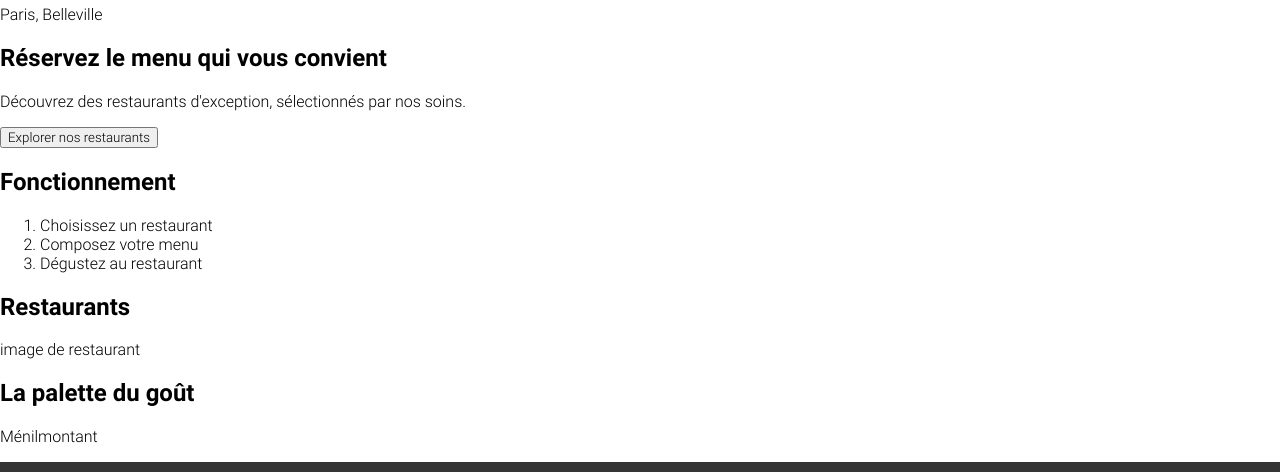
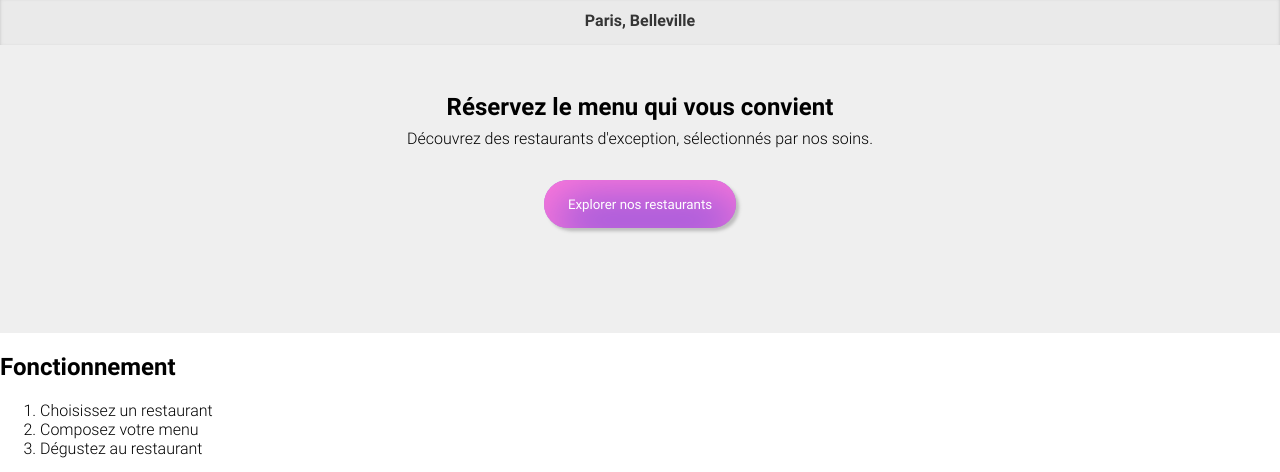
Before and after one commit to JeremyLB2357/JeremyLeBosser_3_02032021, a website: page index.html in a window 1280 px wide. Shown: the part 67-539 px from the top of the page. Drawn offline with Linux system fonts and the light colour scheme; a web font is replaced by a local one.

Commit message:
build [main-description]:  mise en forme

```diff
--- a/index.html
+++ b/index.html
@@ -12,13 +12,15 @@
         <p class="logo">ohmyfood</p>
     </header>
     <main>
-        <section> <!--explorer nos restaurants -->
-            <p>Paris, Belleville</p>
-            <h1>Réservez le menu qui vous convient</h1>
-            <p>Découvrez des restaurants d'exception, sélectionnés par nos soins.</p>
-            <button>Explorer nos restaurants</button>
+        <section class="bloc-description"> <!--explorer nos restaurants -->
+            <p class="localisation">Paris, Belleville</p>
+            <div class="test">
+            <h1 class="description__titre">Réservez le menu qui vous convient</h1>
+            <p class="description__texte">Découvrez des restaurants d'exception, sélectionnés par nos soins.</p>
+            <button class="description__btn">Explorer nos restaurants</button>
+            </div>
         </section>
-        <section> <!--Fontionnement-->
+        <section class="fonctionnement"> <!--Fontionnement-->
             <h1>Fonctionnement</h1>
             <ol>
                 <li>Choisissez un restaurant</li>
@@ -26,7 +28,7 @@
                 <li>Dégustez au restaurant</li>
             </ol>
         </section>
-        <section>   <!--restaurants-->
+        <section class="bloc-restaurant">   <!--restaurants-->
             <h1>Restaurants</h1>
             <div>
                 <p>image de restaurant</p>
--- a/sass/base/_typographie.scss
+++ b/sass/base/_typographie.scss
@@ -5,6 +5,10 @@
 @font-face {
     font-family: 'Roboto-bold';
     src: url('../../public/police/Roboto-Bold.ttf')
+}
+@font-face {
+    font-family: 'Roboto-regular';
+    src: url('../../public/police/Roboto-Regular.ttf')
 }
 @font-face {
     font-family: 'Shrikhand';
--- a/sass/layout/_footer.scss
+++ b/sass/layout/_footer.scss
@@ -1,5 +1,5 @@
 footer {
-    background-color: #353535;
+    background-color: $footer-bg-color;
     color: white;
     padding: 1rem 0 2rem 1rem;
     margin-bottom: 0;
@@ -15,14 +15,13 @@ footer {
     }
     li {
         list-style: none;
-        background-color: cornflowerblue;
         margin-bottom: 0.5rem;
     }
 }
 
 .icone__footer {
     display: inline-block;
-    margin-right: 1rem;
+    margin-right: 0.5rem;
     font-size: 1rem;
     width: 1rem;
 
--- a/sass/layout/_header.scss
+++ b/sass/layout/_header.scss
@@ -1,8 +1,9 @@
 header {
     .logo {
         text-align: center;
-        font-size: 1.5rem;
-        line-height: 3rem;
+        font-size: 2rem;
+        line-height: 4rem;
         margin-top: 0;
+        margin-bottom: 0;
     }
 }
--- a/sass/pages/_accueil.scss
+++ b/sass/pages/_accueil.scss
@@ -0,0 +1,45 @@
+.bloc-description {
+    display: flex;
+    flex-direction: column;
+
+    .localisation {
+        background-color: #EAEAEA;
+        line-height: 3rem;
+        text-align: center;
+        font-family: Roboto-bold;
+        color: $footer-bg-color;
+        margin: 0;
+        box-shadow: inset 0 0.1rem 0.2rem rgb(190, 190, 190);
+    }
+
+    div {
+        display: flex;
+        flex-direction: column;
+        background-color: $section-bg-color;
+        text-align: center;
+        height: 18rem;
+
+        .description__titre {
+            display: inline-block;
+            margin: 3rem 4rem 0 4rem;
+        }
+
+        .description__texte {
+            margin-top: 0.5rem;
+            margin-bottom: 0.5rem;
+        }
+
+        .description__btn {
+            margin: auto;
+            margin-top: 1.5rem;
+            height: 3rem;
+            border-radius: 2rem;
+            border: none;
+            color: white;
+            background-color: $couleur-primaire;
+            padding: 0 1.5rem 0 1.5rem;
+            font-family: Roboto-regular;
+            box-shadow: inset 0.5rem 1rem 3rem $couleur-secondaire, 0.2rem 0.2rem 0.2rem rgb(190, 190, 190);
+        }
+    }
+}
--- a/sass/utils/_variables.scss
+++ b/sass/utils/_variables.scss
@@ -1,3 +1,6 @@
 $couleur-primaire: #9356DC;
 $couleur-secondaire: #FF79DA;
 $couleur-tertiaire: #99E2D0;
+
+$footer-bg-color: #353535;
+$section-bg-color: #EFEFEF;
```
Also changed, not shown: public/css/style.css, 1 other file.
